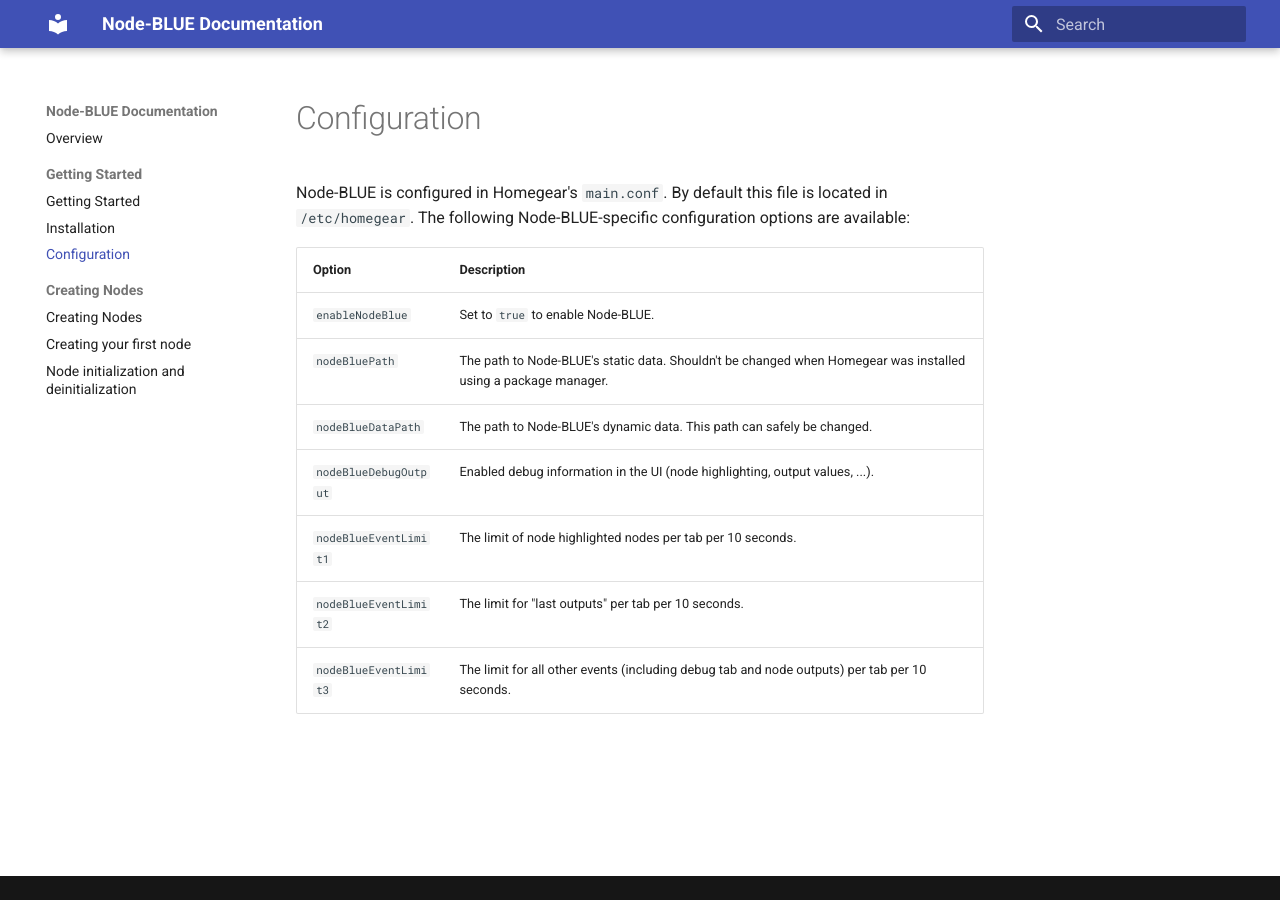
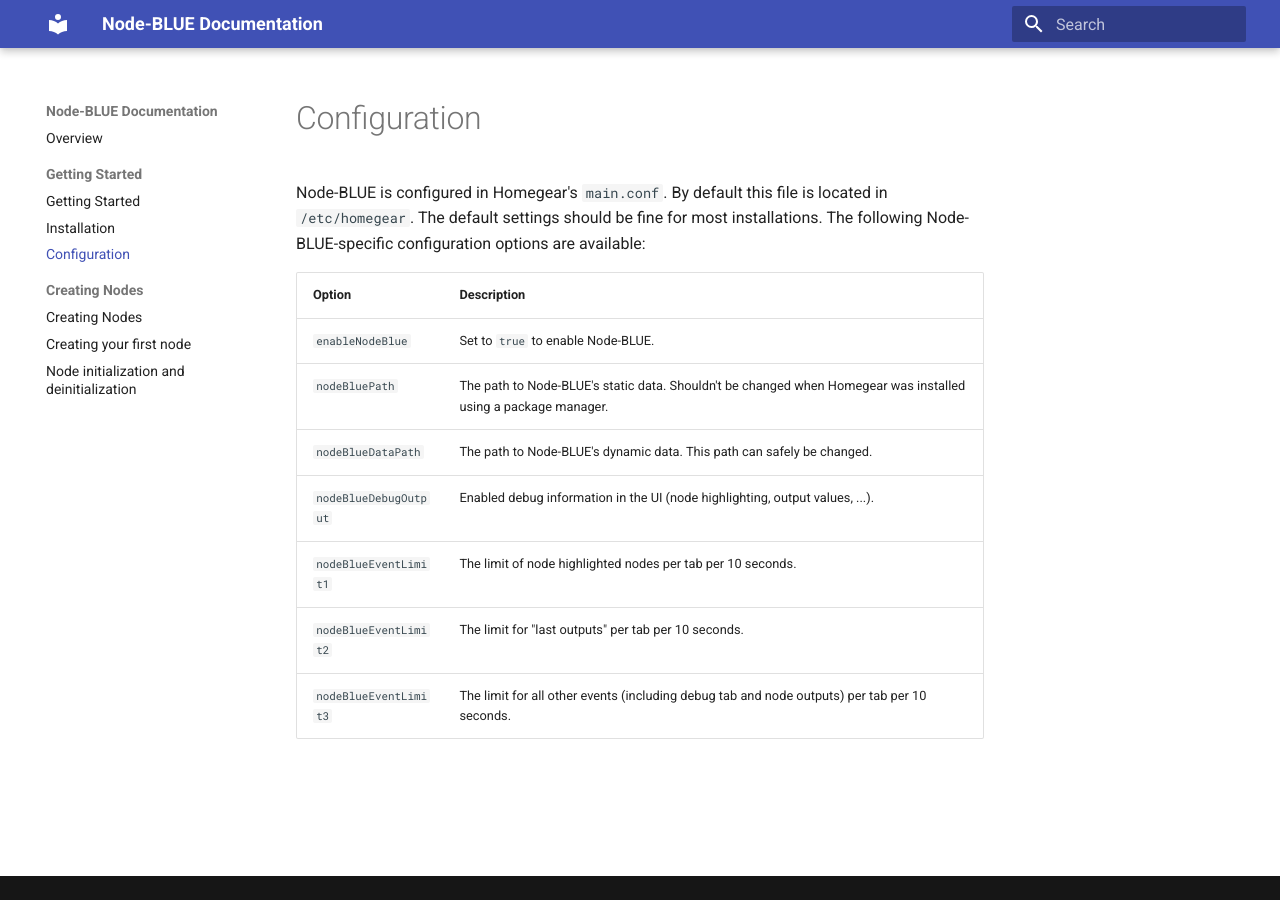
Before and after one commit to Homegear/node-blue-doc, an MkDocs documentation site: the page built from docs/getting_started/configuration.md, in a window 1280 px wide. Built offline with MkDocs 1.6.1 and Material for MkDocs 9.7.7, drawn with Linux system fonts in a browser that asks for light colours.

```diff
--- a/docs/getting_started/configuration.md
+++ b/docs/getting_started/configuration.md
@@ -1,6 +1,6 @@
 # Configuration
 
-Node-BLUE is configured in Homegear's `main.conf`. By default this file is located in `/etc/homegear`. The following Node-BLUE-specific configuration options are available:
+Node-BLUE is configured in Homegear's `main.conf`. By default this file is located in `/etc/homegear`. The default settings should be fine for most installations. The following Node-BLUE-specific configuration options are available:
 
 | Option                | Description                                                  |
 | --------------------- | ------------------------------------------------------------ |
--- a/mkdocs.yml
+++ b/mkdocs.yml
@@ -8,6 +8,7 @@ theme:
     - search.highlight
     - search.share
 extra:
+  disqus: node-blue
   generator: false
 nav:
   - Overview: index.md
```
